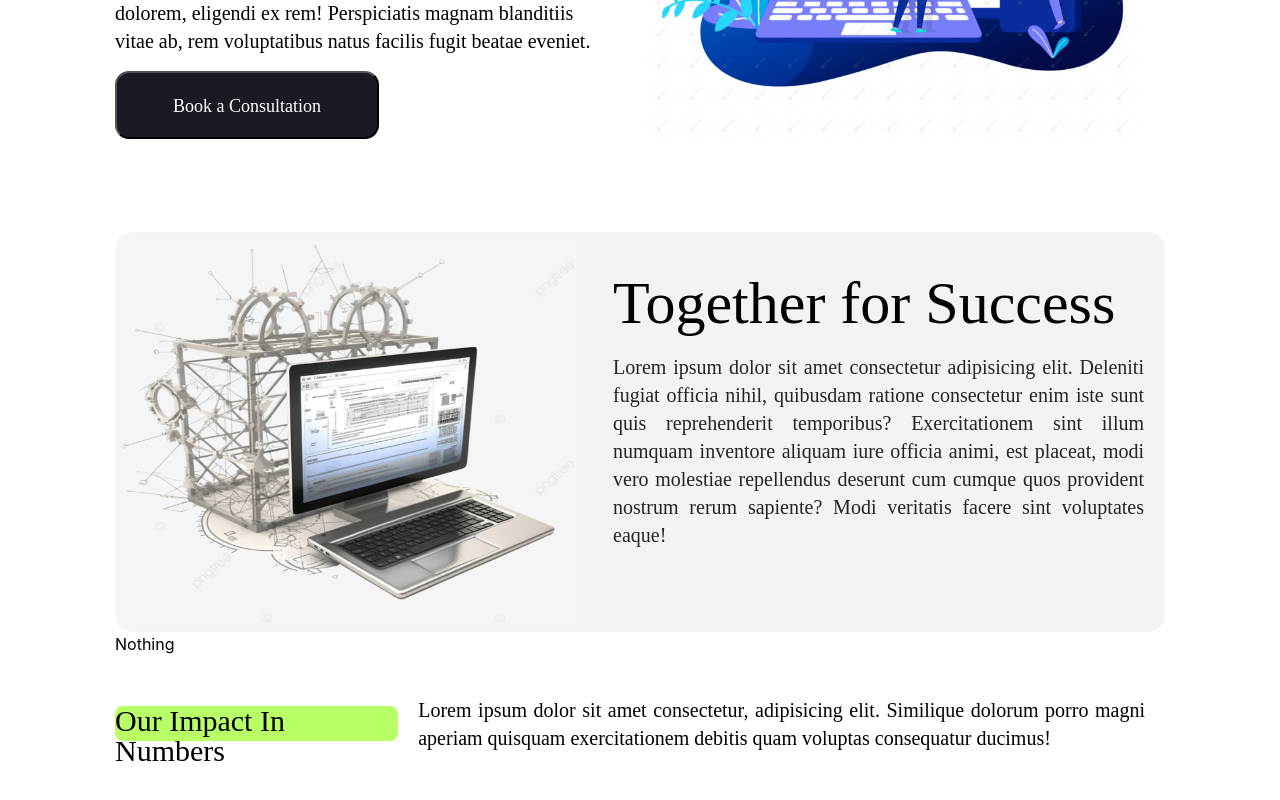
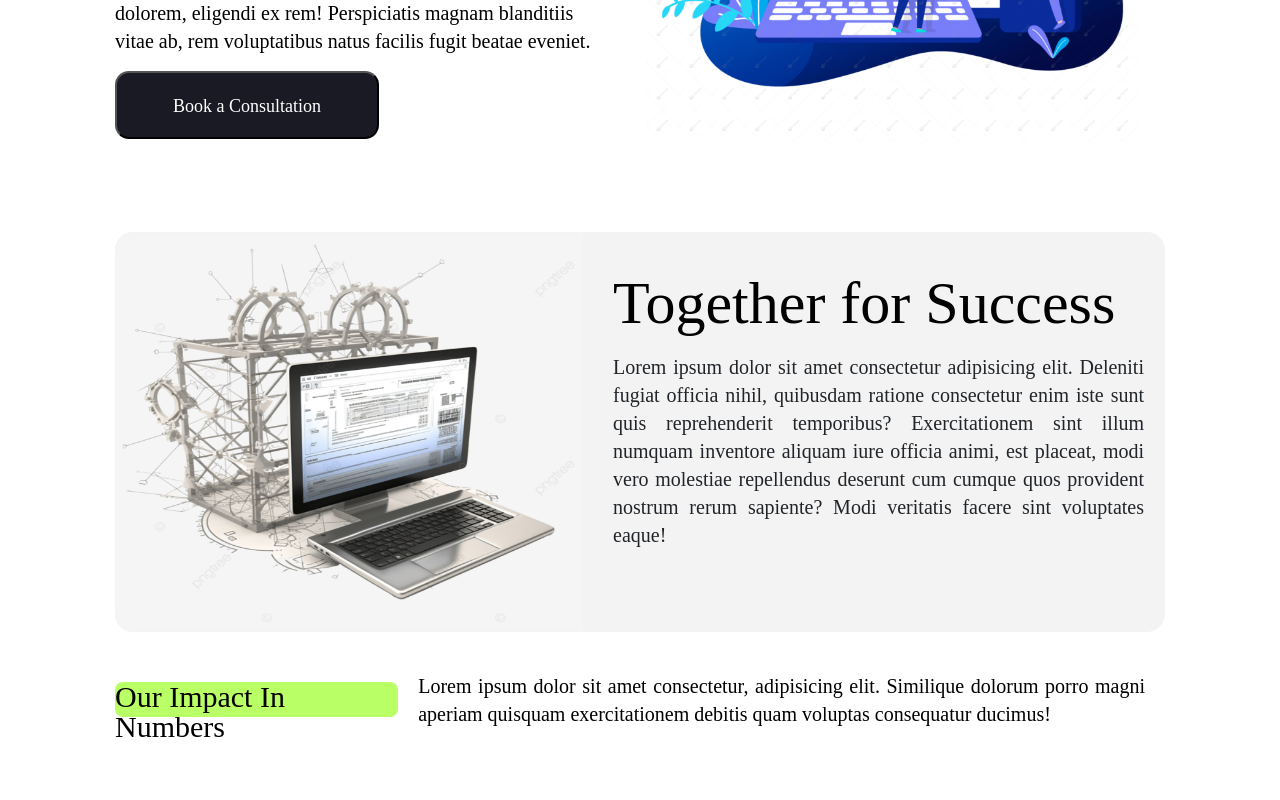
Before and after one commit to kaleemullah57/KaleemUllah_PortFolio, an Angular app: page / in a window 1280 px wide. Shown: the part 433-1233 px from the top of the page. Built offline with nearby package versions, Linux system fonts and the light colour scheme.

Commit message:
removed "Nothing" Section

```diff
--- a/src/app/Components/about/about.component.html
+++ b/src/app/Components/about/about.component.html
@@ -14,10 +14,6 @@
                 quos provident nostrum rerum sapiente? Modi veritatis facere sint voluptates eaque!
             </p>
         </div>
-    </div>
-
-    <div>
-        Nothing
     </div>
 
 
```
